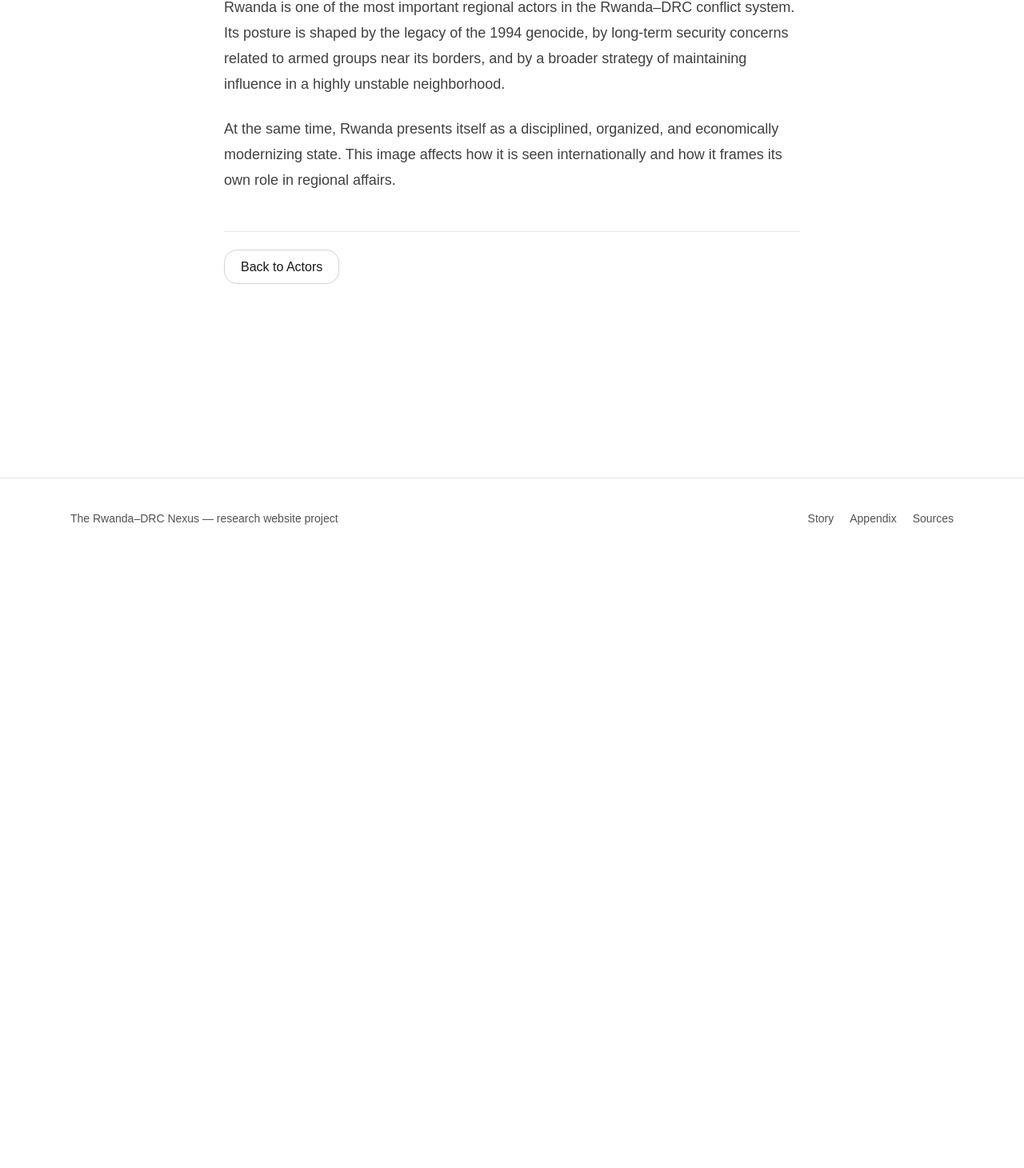
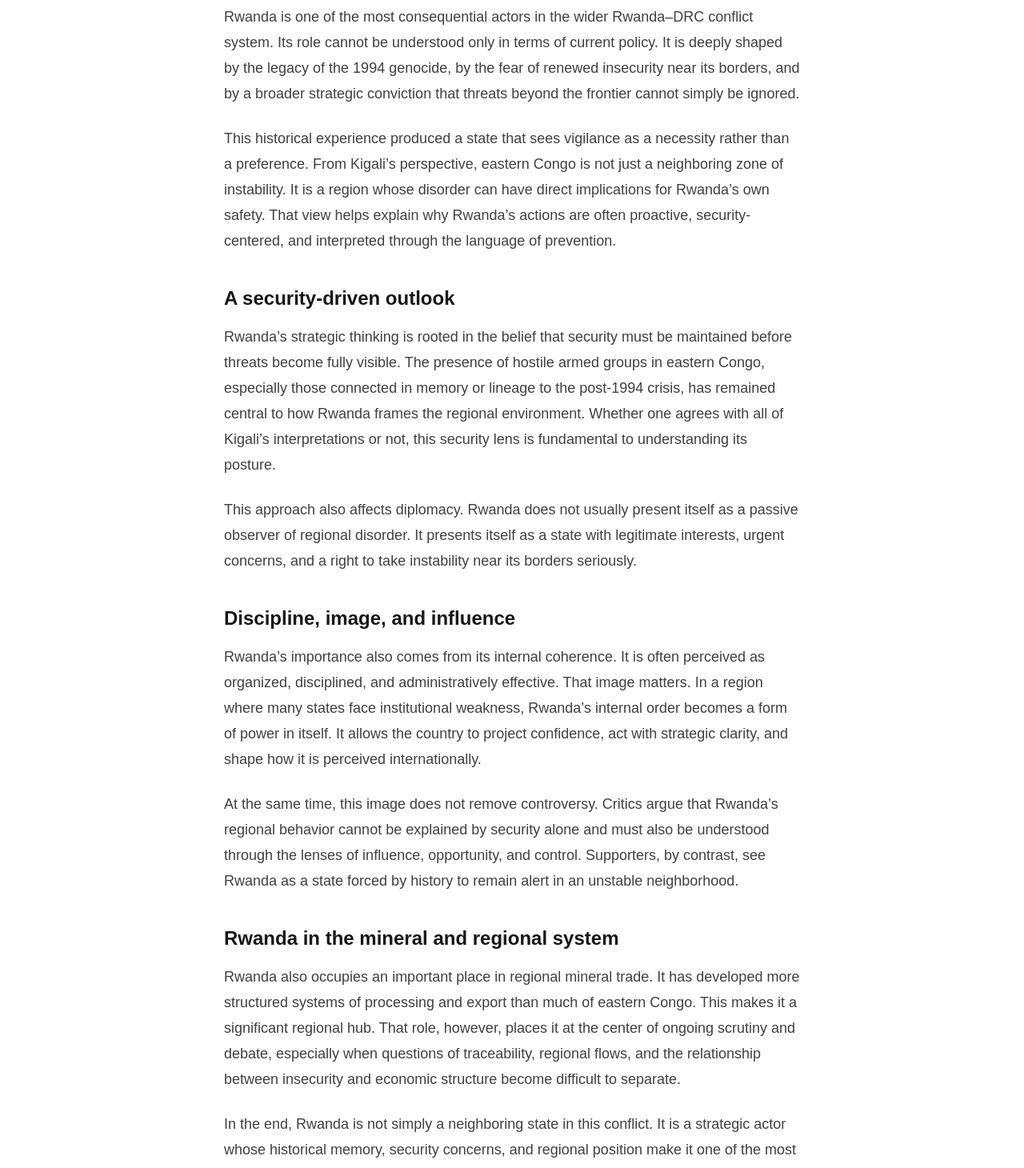
Before and after one commit to kalex01/rwanda-drc-site, a Next.js app: page /actors/rwanda in a window 1280 px wide. Shown: the part 264-1724 px from the top of the page at 80% size. Before the commit the page ends 962 px from the top, so only its background shows below. Built offline with nearby package versions, Linux system fonts and the light colour scheme.

Commit message:
Expend actor page

```diff
--- a/app/actors/rwanda/page.tsx
+++ b/app/actors/rwanda/page.tsx
@@ -7,20 +7,89 @@ export default function RwandaActorPage() {
         <p className="text-sm uppercase tracking-[0.2em] text-neutral-500">
           Key Actor
         </p>
-        <h1 className="mt-4 text-4xl font-semibold md:text-5xl">Rwanda</h1>
+
+        <h1 className="mt-4 text-4xl font-semibold leading-tight md:text-5xl">
+          Rwanda
+        </h1>
 
         <p className="mt-8 text-lg leading-8 text-neutral-700">
-          Rwanda is one of the most important regional actors in the Rwanda–DRC
-          conflict system. Its posture is shaped by the legacy of the 1994
-          genocide, by long-term security concerns related to armed groups near
-          its borders, and by a broader strategy of maintaining influence in a
-          highly unstable neighborhood.
+          Rwanda is one of the most consequential actors in the wider Rwanda–DRC
+          conflict system. Its role cannot be understood only in terms of current
+          policy. It is deeply shaped by the legacy of the 1994 genocide, by the
+          fear of renewed insecurity near its borders, and by a broader strategic
+          conviction that threats beyond the frontier cannot simply be ignored.
         </p>
 
         <p className="mt-6 text-lg leading-8 text-neutral-700">
-          At the same time, Rwanda presents itself as a disciplined, organized,
-          and economically modernizing state. This image affects how it is seen
-          internationally and how it frames its own role in regional affairs.
+          This historical experience produced a state that sees vigilance as a
+          necessity rather than a preference. From Kigali’s perspective, eastern
+          Congo is not just a neighboring zone of instability. It is a region
+          whose disorder can have direct implications for Rwanda’s own safety.
+          That view helps explain why Rwanda’s actions are often proactive,
+          security-centered, and interpreted through the language of prevention.
+        </p>
+
+        <h2 className="mt-10 text-2xl font-semibold">
+          A security-driven outlook
+        </h2>
+
+        <p className="mt-4 text-lg leading-8 text-neutral-700">
+          Rwanda’s strategic thinking is rooted in the belief that security must
+          be maintained before threats become fully visible. The presence of
+          hostile armed groups in eastern Congo, especially those connected in
+          memory or lineage to the post-1994 crisis, has remained central to how
+          Rwanda frames the regional environment. Whether one agrees with all of
+          Kigali’s interpretations or not, this security lens is fundamental to
+          understanding its posture.
+        </p>
+
+        <p className="mt-6 text-lg leading-8 text-neutral-700">
+          This approach also affects diplomacy. Rwanda does not usually present
+          itself as a passive observer of regional disorder. It presents itself
+          as a state with legitimate interests, urgent concerns, and a right to
+          take instability near its borders seriously.
+        </p>
+
+        <h2 className="mt-10 text-2xl font-semibold">
+          Discipline, image, and influence
+        </h2>
+
+        <p className="mt-4 text-lg leading-8 text-neutral-700">
+          Rwanda’s importance also comes from its internal coherence. It is often
+          perceived as organized, disciplined, and administratively effective.
+          That image matters. In a region where many states face institutional
+          weakness, Rwanda’s internal order becomes a form of power in itself. It
+          allows the country to project confidence, act with strategic clarity,
+          and shape how it is perceived internationally.
+        </p>
+
+        <p className="mt-6 text-lg leading-8 text-neutral-700">
+          At the same time, this image does not remove controversy. Critics argue
+          that Rwanda’s regional behavior cannot be explained by security alone
+          and must also be understood through the lenses of influence,
+          opportunity, and control. Supporters, by contrast, see Rwanda as a
+          state forced by history to remain alert in an unstable neighborhood.
+        </p>
+
+        <h2 className="mt-10 text-2xl font-semibold">
+          Rwanda in the mineral and regional system
+        </h2>
+
+        <p className="mt-4 text-lg leading-8 text-neutral-700">
+          Rwanda also occupies an important place in regional mineral trade. It
+          has developed more structured systems of processing and export than
+          much of eastern Congo. This makes it a significant regional hub. That
+          role, however, places it at the center of ongoing scrutiny and debate,
+          especially when questions of traceability, regional flows, and the
+          relationship between insecurity and economic structure become difficult
+          to separate.
+        </p>
+
+        <p className="mt-6 text-lg leading-8 text-neutral-700">
+          In the end, Rwanda is not simply a neighboring state in this conflict.
+          It is a strategic actor whose historical memory, security concerns, and
+          regional position make it one of the most important forces shaping how
+          the system operates.
         </p>
 
         <div className="mt-12 border-t border-neutral-200 pt-8">
```
